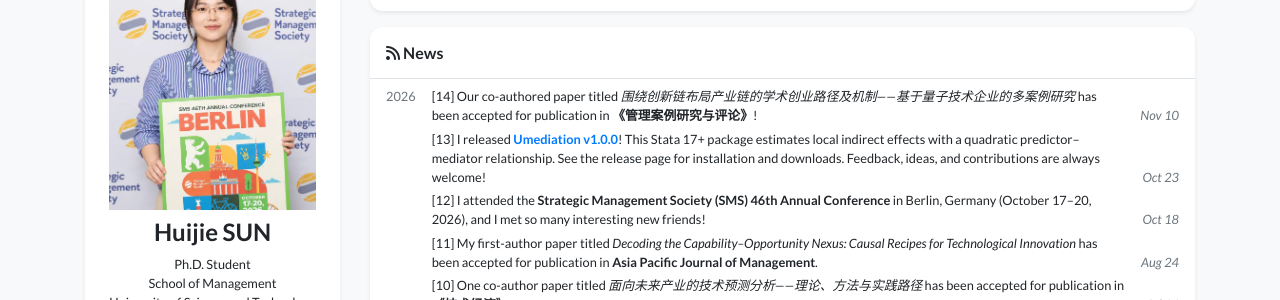
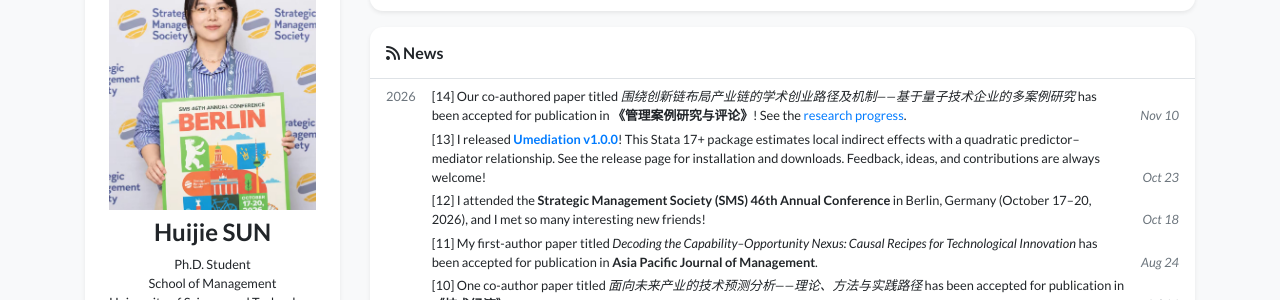
Before and after one commit to shj0512/shj0512.github.io, a Jekyll site: the page built from index.html, in a window 1280 px wide and 900 px high, scrolled down 613 px. Shown: the part 153-453 px from the top of the window. Built offline with Jekyll 4.4.1, drawn with Linux system fonts in a browser that asks for light colours; nearby versions of some CDN libraries; a style sheet for code colours, icons or effects is not loaded.

Commit message:
Link acceptance announcement to research portfolio

```diff
--- a/_data/news.yml
+++ b/_data/news.yml
@@ -2,7 +2,7 @@
 # Dates use the YYYY-MM-DD format; HTML is supported in the content field.
 - date: "2026-11-10"
   index: 14
-  content: 'Our co-authored paper titled <i>围绕创新链布局产业链的学术创业路径及机制——基于量子技术企业的多案例研究</i> has been accepted for publication in <strong>《管理案例研究与评论》</strong>!'
+  content: 'Our co-authored paper titled <i>围绕创新链布局产业链的学术创业路径及机制——基于量子技术企业的多案例研究</i> has been accepted for publication in <strong>《管理案例研究与评论》</strong>! See the <a href="https://shj0512.github.io/paperflow-hub/#projects">research progress</a>.'
 
 - date: "2026-10-23"
   index: 13
```
